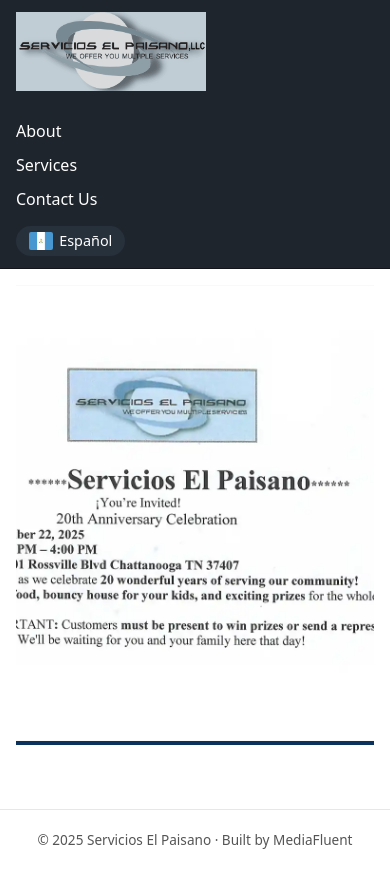
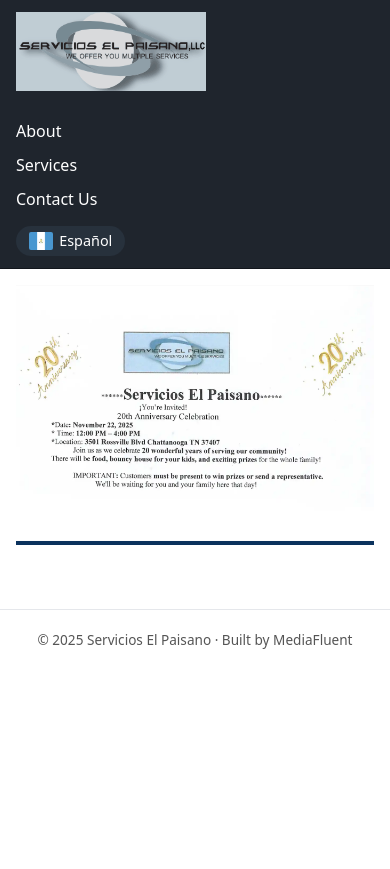
Before and after one commit to smashpro-digital/servicios-elpaisano, a Next.js app in the folder frontend/: page / in a window 390 px wide. After the commit the page ends 844 px from the top, so only its background shows below. Built offline with nearby package versions, Linux system fonts and the light colour scheme.

Commit message:
Update globals.css

```diff
--- a/frontend/app/globals.css
+++ b/frontend/app/globals.css
@@ -64,7 +64,17 @@
   align-items: center;
   text-decoration: none; */
 }
+/* Make sure legacy CSS can't hide our shell header/nav */
+body > header.site-header {
+  display: block !important;
+  position: relative;
+  z-index: 50;
+}
 
+/* Desktop nav: always visible */
+body > header.site-header + nav.site-nav {
+  display: flex !important;
+}
 .site-nav {
   display: flex;
   align-items: center;
@@ -239,27 +249,44 @@
 }
 /* === Banner slider === */
 
+/* === React banner slider – override any legacy styles === */
+
 .mf-banner {
-  position: relative;
-  width: 100%;
+  position: relative !important;
+  width: 100% !important;
   max-width: 1100px;
   margin: 0 auto 2rem;
-  overflow: hidden;
+  overflow: hidden !important;
   border-bottom: 4px solid #0b325d;
   background: #0b1b2a;
+  height: 460px; /* desktop default */
+  z-index: 10;   /* sit above any legacy background layers */
 }
 
+/* Each slide layer */
 .mf-slide {
-  position: absolute;
+  position: absolute !important;
   inset: 0;
   opacity: 0;
   transition: opacity 0.7s ease-in-out;
+  pointer-events: none; /* banner itself stays non-interactive */
 }
 
+/* Only the active slide is visible */
 .mf-slide.is-active {
   opacity: 1;
 }
 
+/* Make sure legacy CSS cannot override images inside the banner */
+.mf-slide img,
+.mf-slide picture {
+  width: 100% !important;
+  height: 100% !important;
+  object-fit: cover !important;
+  display: block !important;
+}
+
+/* Text overlay */
 .mf-banner-heading {
   position: absolute;
   inset: 0;
@@ -280,17 +307,19 @@
   text-shadow:
     0 0 5px #ffffff,
     0 0 20px rgba(255, 255, 255, 0.7);
+  margin: 0;
 }
 
 .mf-banner-heading p {
-  margin-top: 0.6rem;
+  margin: 0.6rem 0 0;
   color: #16324f;
   font-size: 1rem;
 }
 
+/* On mobile we only adjust height – everything else stays the same */
 @media (max-width: 768px) {
   .mf-banner {
-    height: 260px;
+    height: 260px !important;
   }
 
   .mf-banner-heading h1 {
@@ -298,4 +327,5 @@
   }
 }
 
+
 }
```
